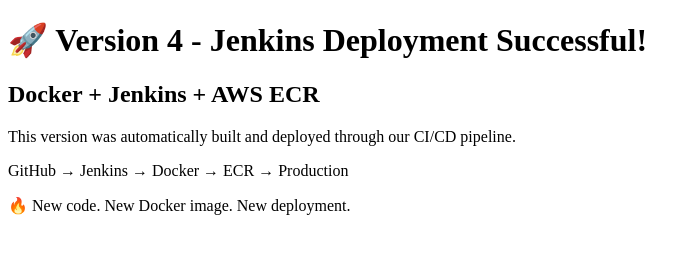
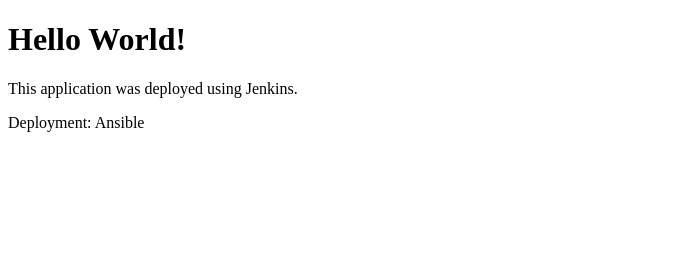
Before and after one commit to kishorpv25/jenkins-pipeline-lab, a plain HTML site: page index.html in a window 1280 px wide. Shown: the whole page, without its empty margins (0-700 px from the left). Drawn offline with Linux system fonts and the light colour scheme.

Commit message:
updated jenkins file with ansible deployment logic and index.html

```diff
--- a/index.html
+++ b/index.html
@@ -1,28 +1,15 @@
 <!DOCTYPE html>
-<html lang="en">
+<html>
 <head>
-    <meta charset="UTF-8">
-    <meta name="viewport" content="width=device-width, initial-scale=1.0">
-    <title>CI/CD Deployment with agent logic</title>
+    <title>Jenkins CI/CD Demo</title>
 </head>
 <body>
 
-    <h1>🚀 Version 4 - Jenkins Deployment Successful!</h1>
+    <h1>Hello World!</h1>
 
-    <h2>Docker + Jenkins + AWS ECR</h2>
+    <p>This application was deployed using Jenkins.</p>
 
-    <p>
-        This version was automatically built and deployed through
-        our CI/CD pipeline.
-    </p>
-
-    <p>
-        GitHub → Jenkins → Docker → ECR → Production
-    </p>
-
-    <p>
-        🔥 New code. New Docker image. New deployment.
-    </p>
+    <p>Deployment: Ansible</p>
 
 </body>
 </html>
```
Also changed, not shown: 1 other file.
